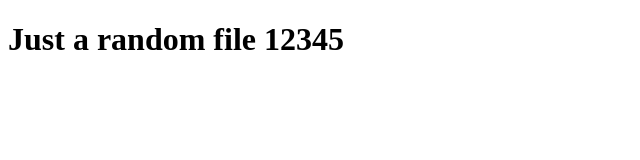
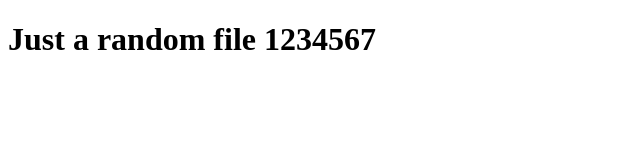
Before and after one commit to vivienstraub01/uebung2WPM, a plain HTML site: page index.html in a window 1280 px wide. Shown: the full height of the page, 0-640 px from the left. Drawn offline with Linux system fonts and the light colour scheme.

Commit message:
Update index.html

```diff
--- a/index.html
+++ b/index.html
@@ -6,6 +6,6 @@
     <title>Test</title>
 </head>
 <body>
-    <h1>Just a random file 12345</h1>
+    <h1>Just a random file 1234567</h1>
 </body>
 </html>
```
